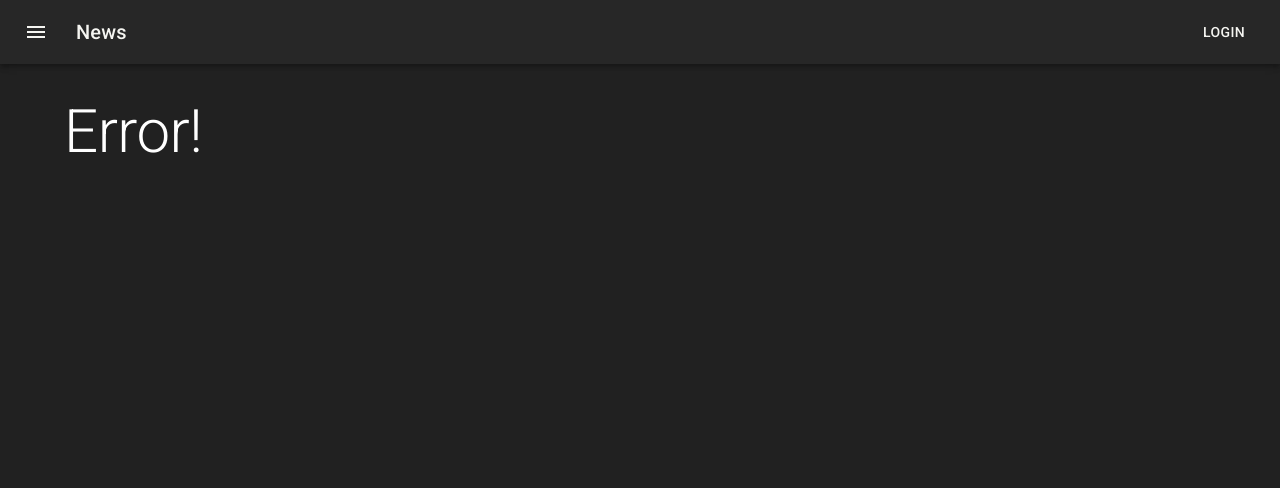
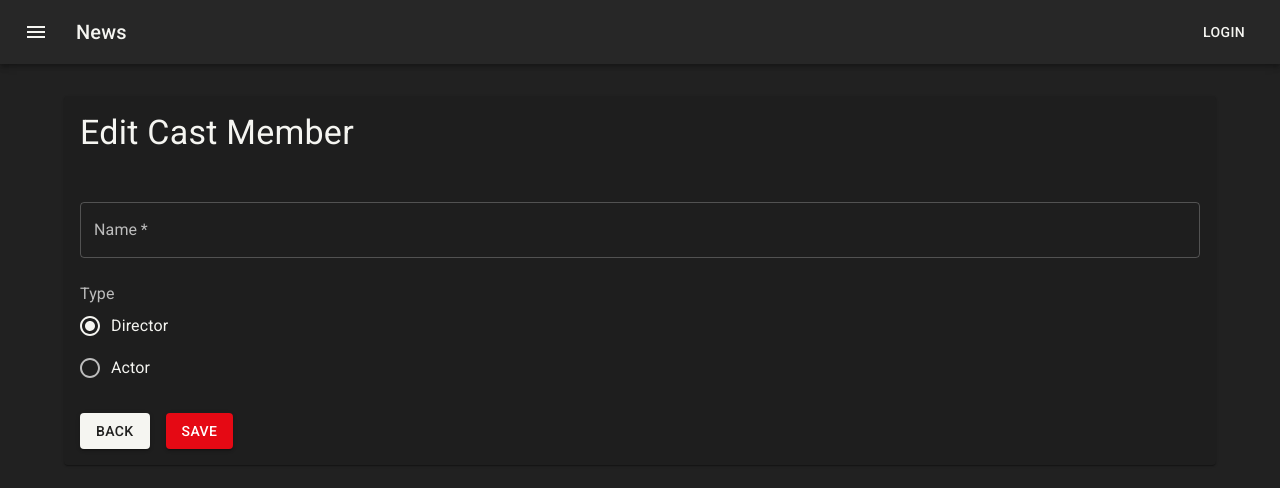
Before and after one commit to barricca/codeflix-admin, a React (Create React App) app: page /cast-members/edit/1 in a window 1280 px wide. Shown: the top 488 px of the page. Built offline with nearby package versions, Linux system fonts and the light colour scheme; no server answers.

Commit message:
feat: :sparkles: edit cast members

```diff
--- a/src/App.tsx
+++ b/src/App.tsx
@@ -6,6 +6,7 @@
 import { Layout } from "./components/Layout";
 import { appTheme } from "./config/theme";
 import { CreateCastMembers } from "./features/cast-members/CreateCastMembers";
+import { EditCastMembers } from "./features/cast-members/EditCastMembers";
 import { ListCastMembers } from "./features/cast-members/ListCastMembers";
 import { CategoryCreate } from "./features/categories/CreateCategory";
 import { CategoryEdit } from "./features/categories/EditCategory";
@@ -47,7 +48,7 @@
 							/>
 							<Route
 								path="/cast-members/edit/:id"
-								element={<ListCastMembers />}
+								element={<EditCastMembers />}
 							/>
 
 							<Route
--- /dev/null
+++ b/src/features/cast-members/EditCastMembers.tsx
@@ -0,0 +1,66 @@
+import { Box, Paper, Typography } from "@mui/material";
+import { useSnackbar } from "notistack";
+import { useEffect, useState } from "react";
+import { useParams } from "react-router-dom";
+import type { CastMember } from "../../types/CastMembers";
+import {
+	initialState,
+	useGetCastMemberQuery,
+	useUpdateCastMemberMutation,
+} from "./castMembersSlice";
+import { CastMemberForm } from "./components/CastMemberForm";
+
+export const EditCastMembers = () => {
+	const id = useParams().id ?? "";
+	const { data: castMember, isFetching } = useGetCastMemberQuery({ id });
+	const [castMemberState, setCastMemberState] =
+		useState<CastMember>(initialState);
+
+	const [updateCastMember, status] = useUpdateCastMemberMutation();
+
+	const { enqueueSnackbar } = useSnackbar();
+
+	function handleChange(e: React.ChangeEvent<HTMLInputElement>) {
+		const { name, value } = e.target;
+		setCastMemberState({ ...castMemberState, [name]: value });
+	}
+
+	async function handleSubmit(event: React.FormEvent<HTMLFormElement>) {
+		event.preventDefault();
+		await updateCastMember(castMemberState);
+	}
+
+	useEffect(() => {
+		if (castMember) {
+			setCastMemberState(castMember.data);
+		}
+	}, [castMember]);
+
+	useEffect(() => {
+		if (status.isSuccess) {
+			enqueueSnackbar("Cast member updated", { variant: "success" });
+		}
+		if (status.isError) {
+			enqueueSnackbar("Cast member not updated", { variant: "error" });
+		}
+	}, [status, enqueueSnackbar]);
+
+	return (
+		<Box>
+			<Paper>
+				<Box p={2}>
+					<Box mb={2}>
+						<Typography variant="h4">Edit Cast Member</Typography>
+					</Box>
+				</Box>
+				<CastMemberForm
+					castMember={castMemberState}
+					handleChange={handleChange}
+					handleSubmit={handleSubmit}
+					isDisabled={isFetching || status.isLoading}
+					isLoading={status.isLoading}
+				/>
+			</Paper>
+		</Box>
+	);
+};
--- a/src/features/cast-members/castMembersSlice.ts
+++ b/src/features/cast-members/castMembersSlice.ts
@@ -65,16 +65,16 @@
 
 function updateCastMember(castMember: CastMember) {
 	return {
+		method: "PUT",
 		body: castMember,
-		method: "PUT",
 		url: `${endpointUrl}/${castMember.id}`,
 	};
 }
 
 function createCastMember(castMember: CastMember) {
 	return {
+		method: "POST",
 		body: castMember,
-		method: "POST",
 		url: endpointUrl,
 	};
 }
```
